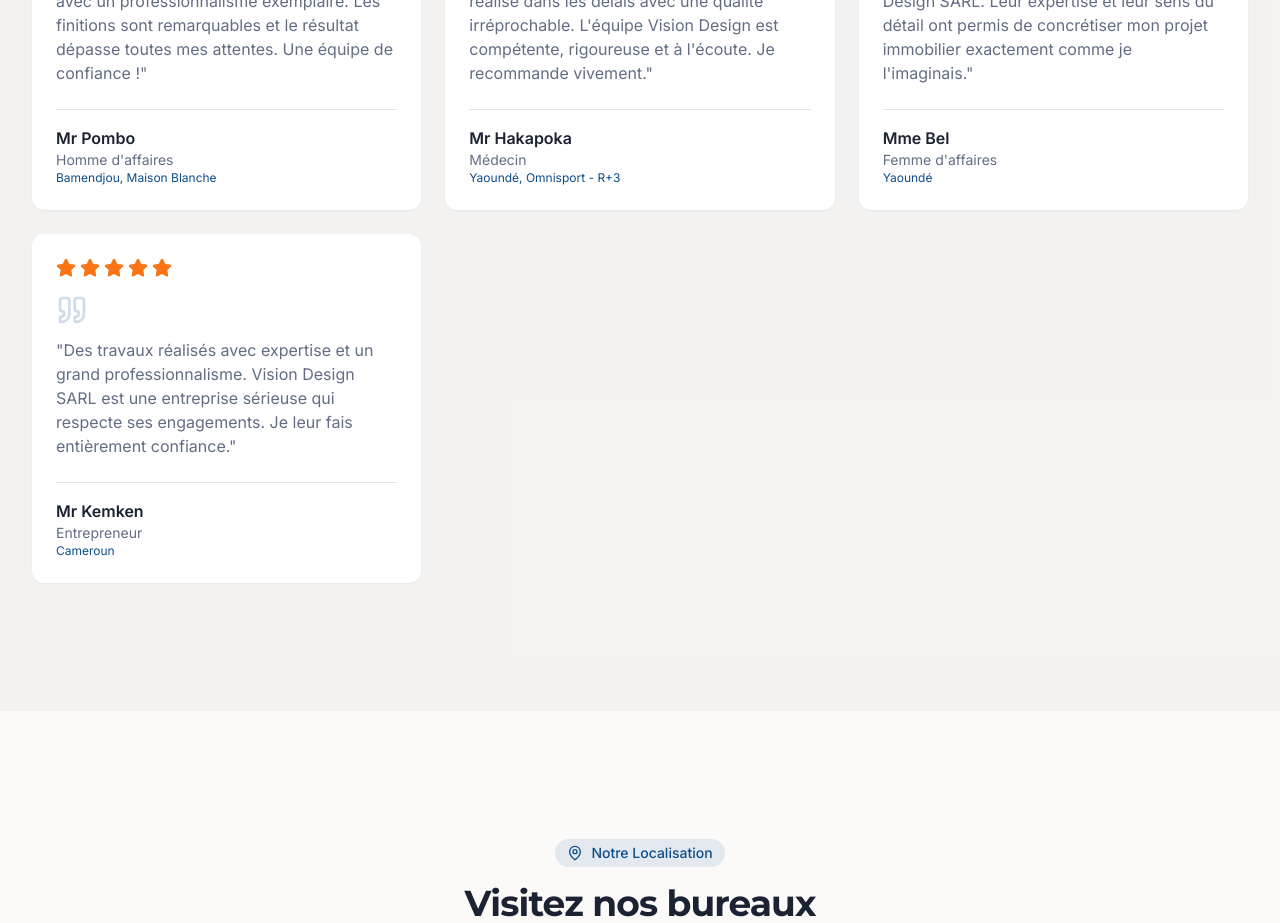
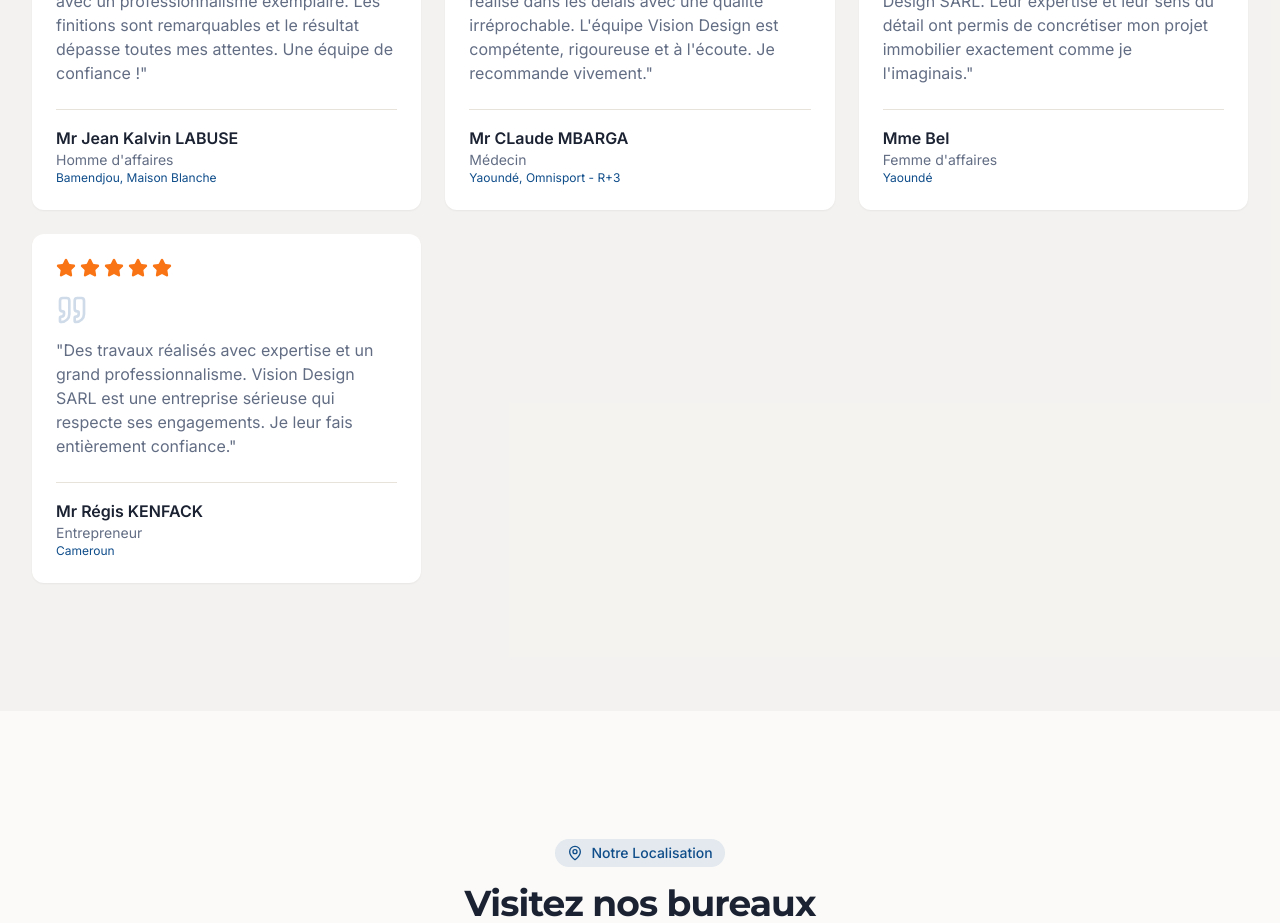
Before and after one commit to schonen/vision-design-sarl, a React (Vite) app: page /a-propos in a window 1280 px wide. Shown: the part 7980-8903 px from the top of the page. Built offline with nearby package versions, Linux system fonts and the light colour scheme; no server answers.

Commit message:
Le Site de vision design sarl version finale

```diff
--- a/src/pages/APropos.tsx
+++ b/src/pages/APropos.tsx
@@ -14,14 +14,14 @@ import visionBotImage from "@/assets/chatbot/visionbot.png";
 
 const testimonials = [
   {
-    name: "Mr Pombo",
+    name: "Mr Jean Kalvin LABUSE",
     role: "Homme d'affaires",
     location: "Bamendjou, Maison Blanche",
     content: "Vision Design a construit ma résidence avec un professionnalisme exemplaire. Les finitions sont remarquables et le résultat dépasse toutes mes attentes. Une équipe de confiance !",
     rating: 5,
   },
   {
-    name: "Mr Hakapoka",
+    name: "Mr CLaude MBARGA",
     role: "Médecin",
     location: "Yaoundé, Omnisport - R+3",
     content: "Mon immeuble R+3 à Omnisport a été réalisé dans les délais avec une qualité irréprochable. L'équipe Vision Design est compétente, rigoureuse et à l'écoute. Je recommande vivement.",
@@ -35,7 +35,7 @@ const testimonials = [
     rating: 5,
   },
   {
-    name: "Mr Kemken",
+    name: "Mr Régis KENFACK",
     role: "Entrepreneur",
     location: "Cameroun",
     content: "Des travaux réalisés avec expertise et un grand professionnalisme. Vision Design SARL est une entreprise sérieuse qui respecte ses engagements. Je leur fais entièrement confiance.",
--- a/src/pages/Index.tsx
+++ b/src/pages/Index.tsx
@@ -106,14 +106,14 @@ const advantages = [
 
 const testimonials = [
   {
-    name: "Mr Pombo",
+    name: "Mr Jean Kalvin LABUSE",
     role: "Homme d'affaires",
     location: "Bamendjou, Maison Blanche",
     content: "Vision Design a construit ma résidence avec un professionnalisme exemplaire. Les finitions sont remarquables et le résultat dépasse toutes mes attentes. Une équipe de confiance !",
     rating: 5,
   },
   {
-    name: "Mr Hakapoka",
+    name: "Mr CLaude MBARGA",
     role: "Médecin",
     location: "Yaoundé, Omnisport - R+3",
     content: "Mon immeuble R+3 à Omnisport a été réalisé dans les délais avec une qualité irréprochable. L'équipe Vision Design est compétente, rigoureuse et à l'écoute. Je recommande vivement.",
@@ -127,7 +127,7 @@ const testimonials = [
     rating: 5,
   },
   {
-    name: "Mr Kemken",
+    name: "Mr Régis KENFACK",
     role: "Entrepreneur",
     location: "Cameroun",
     content: "Des travaux réalisés avec expertise et un grand professionnalisme. Vision Design SARL est une entreprise sérieuse qui respecte ses engagements. Je leur fais entièrement confiance.",
```
